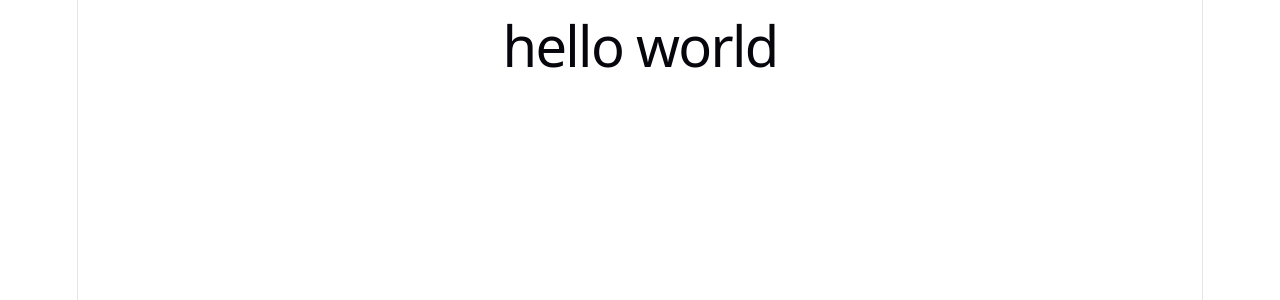
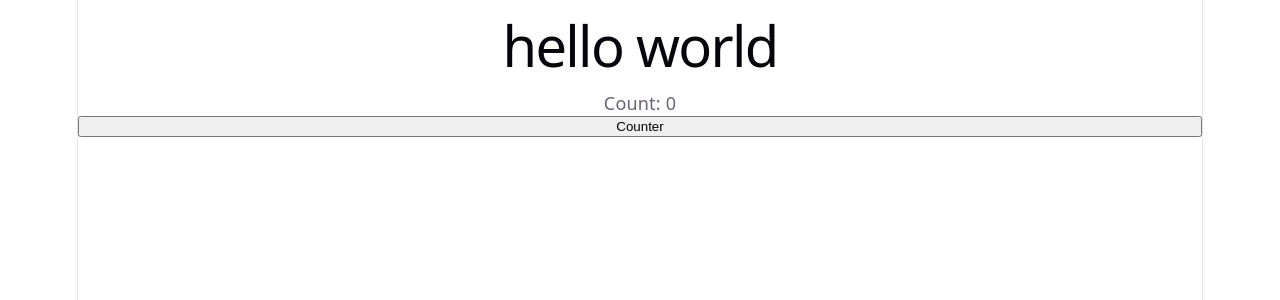
Before and after one commit to creativebull/mongoose-work, a React (Vite) app in the folder my-react-app/: page / in a window 1280 px wide. Shown: the top 300 px of the page. Built offline with nearby package versions, Linux system fonts and the light colour scheme.

Commit message:
feature/counter

```diff
--- /dev/null
+++ b/my-react-app/src/components/Counter.jsx
@@ -0,0 +1,14 @@
+import { useState } from "react"
+
+const Counter = () => {
+  const [count, setCount] = useState(0);
+
+  return (
+    <>
+      <div>Count: {count}</div>
+      <button onClick={() => setCount(c => c + 1)}>Counter</button>
+    </>
+  )
+}
+
+export default Counter;
--- a/my-react-app/src/pages/HelloWorld.jsx
+++ b/my-react-app/src/pages/HelloWorld.jsx
@@ -1,5 +1,10 @@
+import Counter from "../components/Counter";
+
 const HelloWorld = () => (
-  <h1>hello world</h1>
+  <>
+    <h1>hello world</h1>
+    <Counter />
+  </>
 );
 
 export default HelloWorld
```
